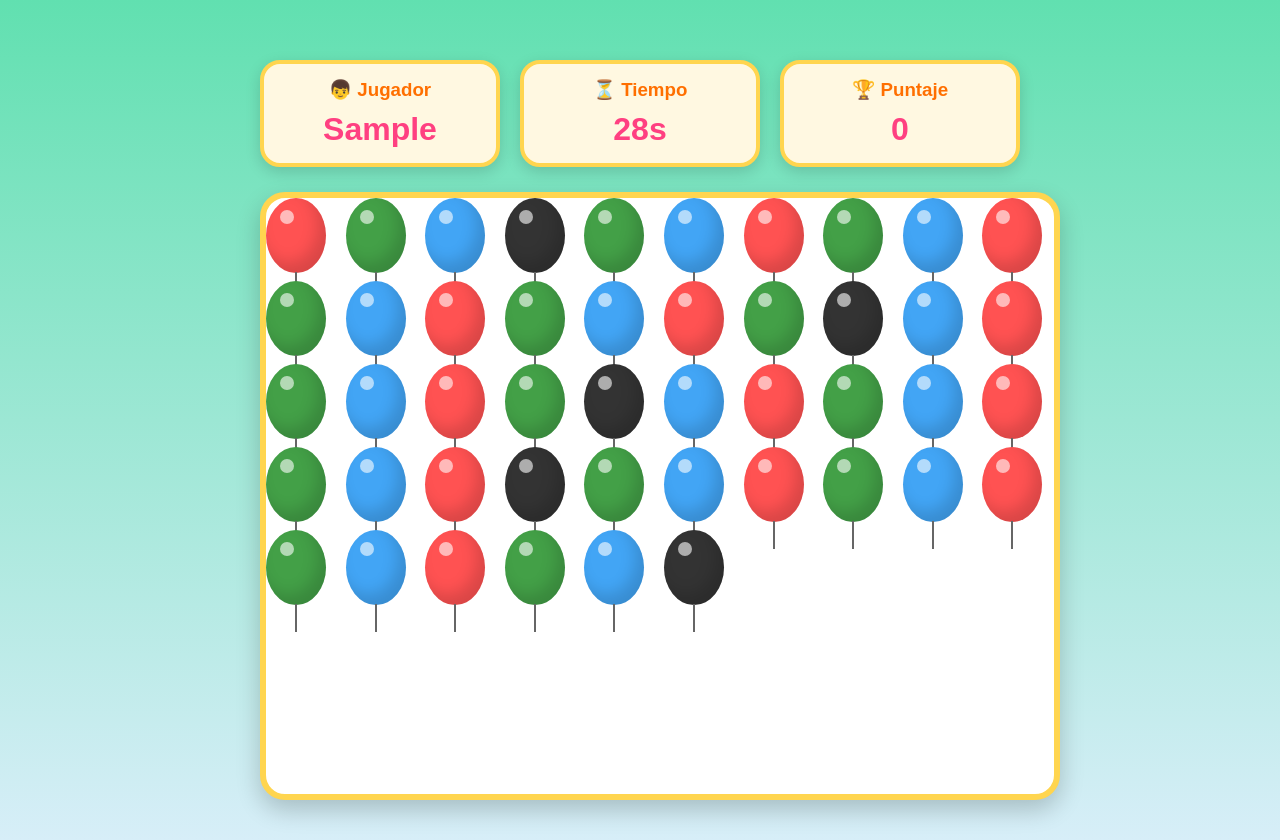
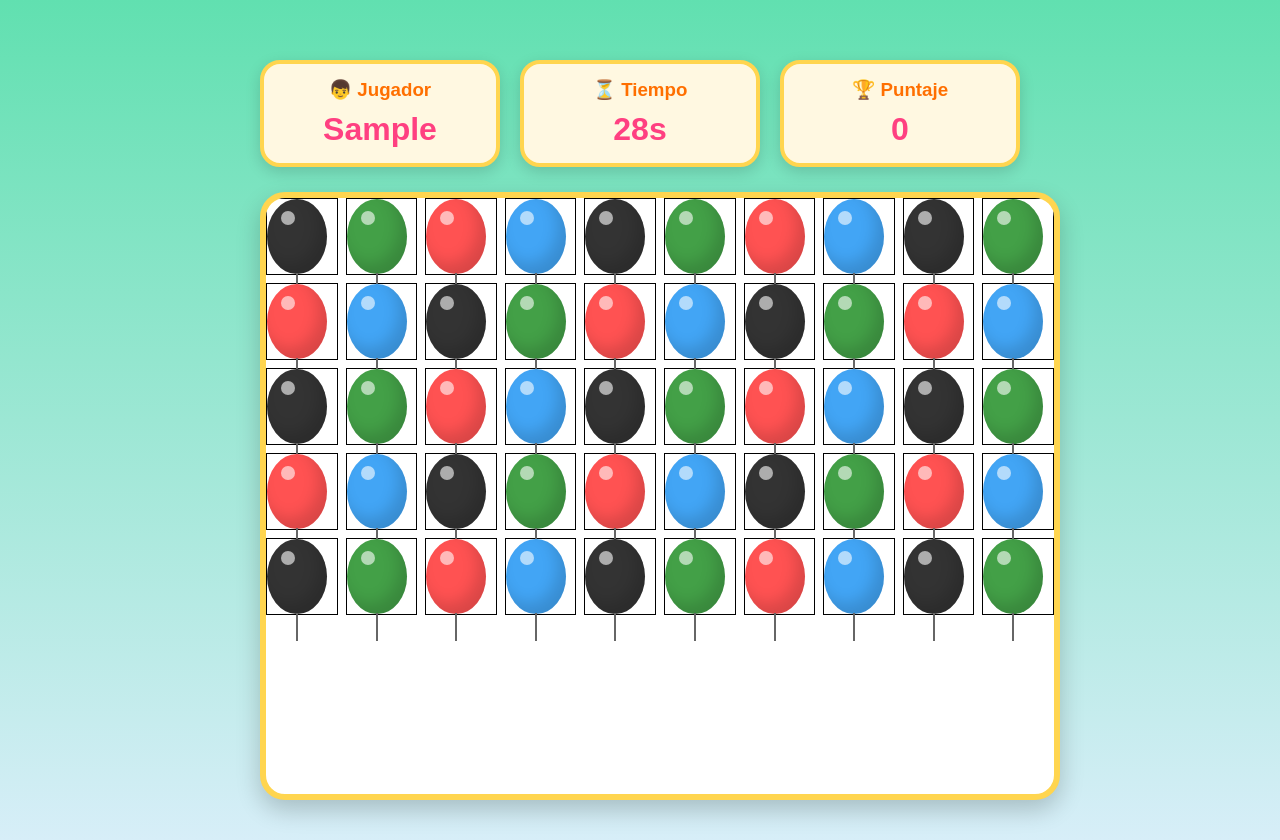
Before and after one commit to atziry-cuxil/Juego--ExplotaLosGlobos, a React (Vite) app: page / in a window 1280 px wide. Both pictures are taken after typing "Sample" into the empty fields and a click on the button "🎮 ¡Comenzar Juego!". Built offline with nearby package versions, Linux system fonts and the light colour scheme.

Commit message:
Agrego contadores de puntajes

```diff
--- a/src/Contexto/index.jsx
+++ b/src/Contexto/index.jsx
@@ -9,12 +9,43 @@ function ContextoPantallaInicio({ children }) {
     const [estadoPantallaInicio, setEstadoPantallaInicio] = React.useState(true)
     const [estadoFinal, setEstadoFinal] = React.useState(false)
     const [segundos, setsegundos] = React.useState(30)
+    const [contadorPuntos, setContadorPuntos] = React.useState(0)
+    const [contadorPositivos, setPositivos] = React.useState(0)
+    const [contadorNegativos, setNegativos] = React.useState(0)
+
+    function actualizarPuntaje(event) {
+        let operacion = contadorPuntos
+        let positivos = contadorPositivos
+        let negativos = contadorNegativos
+
+        if (event.target.dataset.id == 'verde') {
+            operacion = operacion + 2
+            positivos++
+        } else if (event.target.dataset.id == 'rojo') {
+            operacion = operacion + 1
+            negativos++
+        } else if (event.target.dataset.id == 'azul') {
+            operacion = operacion + 5
+            positivos++
+        } else if (event.target.dataset.id == 'negro') {
+            operacion = operacion - 3
+            negativos++
+        }
+        setContadorPuntos(operacion)
+        setNegativos(negativos)
+        setPositivos(positivos)
+        console.log(positivos + "positivos")
+        console.log(negativos + "negativos")
+        //console.log(event.target.dataset.id)
+        //console.log(event.target)
+
+        // setTimeout(( ) => {
+        //     console.log('hola desde click en el globo')
+        // },1000)
+    }
 
     function AccionesFormulario(event) {
         event.preventDefault()
-        console.log(estadoPantallaInicio)
-        console.log(nombreUsuario)
-        console.log('Funcion de boton de inicio')
         let estadoTemporal = estadoPantallaInicio
         setEstadoPantallaInicio(!estadoTemporal)
     }
@@ -42,10 +73,14 @@ function ContextoPantallaInicio({ children }) {
     }
     return (
         <ContextoInicio.Provider value={{
+            contadorPositivos,
+            contadorNegativos,
             nombreUsuario,
             estadoPantallaInicio,
             segundos,
             estadoFinal,
+            contadorPuntos,
+            actualizarPuntaje,
             actualizarEstadoFinal,
             actualizarSegundos,
             actualizarEstadoReiniciar,
--- a/src/PantallaDelJuego/ContenedorGlobos/ContenedorGlobos.css
+++ b/src/PantallaDelJuego/ContenedorGlobos/ContenedorGlobos.css
@@ -1,51 +1,55 @@
-.globo{
-    width:60px;
-    height:75px;
-    border-radius:50%;
-    position:relative;
-    cursor:pointer;
-    transition:.2s;
-    box-shadow:inset -8px -10px 15px rgba(0,0,0,.15);
+.globo {
+    width: 60px;
+    height: 75px;
+    border-radius: 50%;
+    position: relative;
+    cursor: pointer;
+    transition: .2s;
+    box-shadow: inset -8px -10px 15px rgba(0, 0, 0, .15);
 }
 
-.globo:hover{
-    transform:scale(1.1);
+.globo:hover {
+    transform: scale(1.1);
 }
 
-.globo::before{
-    content:"";
-    position:absolute;
-    width:14px;
-    height:14px;
-    border-radius:50%;
-    background:rgba(255,255,255,.6);
-    top:12px;
-    left:14px;
+.globo::before {
+    content: "";
+    position: absolute;
+    width: 14px;
+    height: 14px;
+    border-radius: 50%;
+    background: rgba(255, 255, 255, .6);
+    top: 12px;
+    left: 14px;
 }
 
-.globo::after{
-    content:"";
-    position:absolute;
-    width:2px;
-    height:28px;
-    background:#666;
-    left:50%;
-    bottom:-27px;
-    transform:translateX(-50%);
+.globo::after {
+    content: "";
+    position: absolute;
+    width: 2px;
+    height: 28px;
+    background: #666;
+    left: 50%;
+    bottom: -27px;
+    transform: translateX(-50%);
 }
 
-.rojo{
-    background:#ff5252;
+.rojo {
+    background: #ff5252;
 }
 
-.verde{
-    background:#43a047;
+.verde {
+    background: #43a047;
 }
 
-.azul{
-    background:#42a5f5;
+.azul {
+    background: #42a5f5;
 }
 
-.negro{
-    background:#333;
+.negro {
+    background: #333;
 }
+
+.divGlobo {
+    border: 0.1rem black solid;
+}
--- a/src/PantallaDelJuego/ContenedorGlobos/index.jsx
+++ b/src/PantallaDelJuego/ContenedorGlobos/index.jsx
@@ -1,20 +1,85 @@
 import './ContenedorGlobos.css'
+import { Globo } from '../Globo'
+const ContenedorGlobos = () => {
+    const indices = [1, 2, 3, 4, 5, 6, 7, 8.9, 10]
+    let indice = Math.ceil(Math.random() * 50)
 
-const ContenedorGlobos = () => {
+    let globos = [
+        { id: 1, color: 'negro' },
+        { id: 2, color: 'verde' },
+        { id: 3, color: 'rojo' },
+        { id: 4, color: 'azul' },
+        { id: 5, color: 'negro' },
+        { id: 6, color: 'verde' },
+        { id: 7, color: 'rojo' },
+        { id: 8, color: 'azul' },
+        { id: 9, color: 'negro' },
+        { id: 10, color: 'verde' },
+        { id: 11, color: 'rojo' },
+        { id: 12, color: 'azul' },
+        { id: 13, color: 'negro' },
+        { id: 14, color: 'verde' },
+        { id: 15, color: 'rojo' },
+        { id: 16, color: 'azul' },
+        { id: 17, color: 'negro' },
+        { id: 18, color: 'verde' },
+        { id: 19, color: 'rojo' },
+        { id: 20, color: 'azul' },
+        { id: 21, color: 'negro' },
+        { id: 22, color: 'verde' },
+        { id: 23, color: 'rojo' },
+        { id: 24, color: 'azul' },
+        { id: 25, color: 'negro' },
+        { id: 26, color: 'verde' },
+        { id: 27, color: 'rojo' },
+        { id: 28, color: 'azul' },
+        { id: 29, color: 'negro' },
+        { id: 30, color: 'verde' },
+        { id: 31, color: 'rojo' },
+        { id: 32, color: 'azul' },
+        { id: 33, color: 'negro' },
+        { id: 34, color: 'verde' },
+        { id: 35, color: 'rojo' },
+        { id: 36, color: 'azul' },
+        { id: 37, color: 'negro' },
+        { id: 38, color: 'verde' },
+        { id: 39, color: 'rojo' },
+        { id: 40, color: 'azul' },
+        { id: 41, color: 'negro' },
+        { id: 42, color: 'verde' },
+        { id: 43, color: 'rojo' },
+        { id: 44, color: 'azul' },
+        { id: 45, color: 'negro' },
+        { id: 46, color: 'verde' },
+        { id: 47, color: 'rojo' },
+        { id: 48, color: 'azul' },
+        { id: 49, color: 'negro' },
+        { id: 50, color: 'verde' },
+
+    ]
     return (
         <section id="areaJuego">
             <div id='area-globos'>
-                <div className="globo rojo" ></div>
-                <div className="globo verde"></div>
+                {globos.map(globo => (
+                    <Globo
+                        key={globo.id}
+                        id={globo.id}
+                        color={globo.color}
+                    />
+                ))
+                }
+
+                {/* <div className="globo verde"></div>
                 <div className="globo azul"></div>
                 <div className="globo negro" ></div>
+
                 <div className="globo verde"></div>
                 <div className="globo azul"></div>
                 <div className="globo rojo" ></div>
                 <div className="globo verde"></div>
-                <div className="globo azul"></div>
+                <div className="globo negro"></div>
                 <div className="globo rojo" ></div>
-                <div className="globo verde"></div>
+                <div className="globo negro"></div>
                 <div className="globo azul"></div>
                 <div className="globo rojo" ></div>
                 <div className="globo verde"></div>
@@ -42,6 +107,16 @@ const ContenedorGlobos = () => {
                 <div className="globo azul"></div>
                 <div className="globo rojo" ></div>
                 <div className="globo verde"></div>
+                <div className="globo rojo"></div>
+                <div className="globo rojo" ></div>
+                <div className="globo verde"></div>
+                <div className="globo azul"></div>
+                <div className="globo rojo" ></div>
+                <div className="globo verde"></div>
+                <div className="globo azul"></div>
+                <div className='globo negro'></div>
+                <div className="globo rojo" ></div>
+                <div className="globo verde"></div>
                 <div className="globo azul"></div>
                 <div className="globo rojo" ></div>
                 <div className="globo verde"></div>
@@ -49,8 +124,31 @@ const ContenedorGlobos = () => {
                 <div className="globo rojo" ></div>
                 <div className="globo verde"></div>
                 <div className="globo azul"></div>
+                <div className="globo rojo" ></div>
+                <div className="globo verde"></div>
                 <div className='globo negro'></div>
-
+                <div className="globo azul"></div>
+                <div className="globo rojo" ></div>
+                <div className="globo verde"></div>
+                <div className="globo azul"></div>
+                <div className="globo rojo" ></div>
+                <div className="globo verde"></div>
+                <div className='globo negro'></div>
+                <div className="globo verde"></div>
+                <div className="globo rojo" ></div>
+                <div className="globo rojo"></div>
+                <div className="globo rojo" ></div>
+                <div className='globo negro'></div>
+                <div className="globo verde"></div>
+                <div className="globo verde"></div>
+                <div className="globo verde"></div>
+                <div className="globo azul"></div>
+                <div className="globo rojo" ></div>
+                <div className="globo negro"></div>
+                <div className="globo azul" ></div>
+                <div className='globo negro'></div>
+                <div className="globo verde"></div>
+                <div className="globo negro"></div> */}
             </div>
         </section>
     );
--- a/src/PantallaDelJuego/EstructuraDelJuego/index.jsx
+++ b/src/PantallaDelJuego/EstructuraDelJuego/index.jsx
@@ -3,6 +3,7 @@ import './PantallaDelJuego.css'
 import { ContenedorGlobos } from '../ContenedorGlobos';
 import { Temporizador } from '../TemporizadorDelJuego';
 import { NombreDelJugador } from '../NombreDelJugador';
+import { Puntaje } from '../Puntaje';
 
 const EstructuraDelJuego = () => {
     return (
@@ -10,10 +11,7 @@ const EstructuraDelJuego = () => {
             <header className="panel">
                 <NombreDelJugador />
                 <Temporizador />
-                <div className="info puntaje">
-                    <h3>🏆 Puntaje</h3>
-                    <p id="puntaje">0</p>
-                </div>
+                <Puntaje />
             </header>
             <ContenedorGlobos />
         </div>
--- /dev/null
+++ b/src/PantallaDelJuego/Globo/index.jsx
@@ -0,0 +1,17 @@
+import React from 'react';
+import { ContextoInicio } from '../../Contexto';
+
+const Globo = ({ color, id }) => {
+    const {actualizarPuntaje} = React.useContext(ContextoInicio)
+    return (
+        <div className="divGlobo">
+            <div className={`globo ${color}`}
+                data-id={color}
+                id={id}
+                onClick={(event) => actualizarPuntaje(event)}
+            ></div>
+        </div>
+    );
+}
+
+export { Globo }
--- /dev/null
+++ b/src/PantallaDelJuego/Puntaje/index.jsx
@@ -0,0 +1,15 @@
+import { ContextoInicio } from "../../Contexto";
+import React from 'react';
+
+const Puntaje = () => {
+    const {contadorPuntos} = React.useContext(ContextoInicio)
+    console.log(contadorPuntos)
+    return (
+        <div className="info puntaje">
+            <h3>🏆 Puntaje</h3>
+            <p id="puntaje">{contadorPuntos}</p>
+        </div>
+    );
+}
+
+export { Puntaje }
--- a/src/PantallaDelJuego/TemporizadorDelJuego/index.jsx
+++ b/src/PantallaDelJuego/TemporizadorDelJuego/index.jsx
@@ -10,7 +10,6 @@ const Temporizador = () => {
         let tiempo = setInterval(() => {
             contador--
             actualizarSegundos(contador)
-            console.log(contador)
             if (contador == 0) {
                 clearInterval(tiempo)
                 actualizarEstadoFinal()
```
